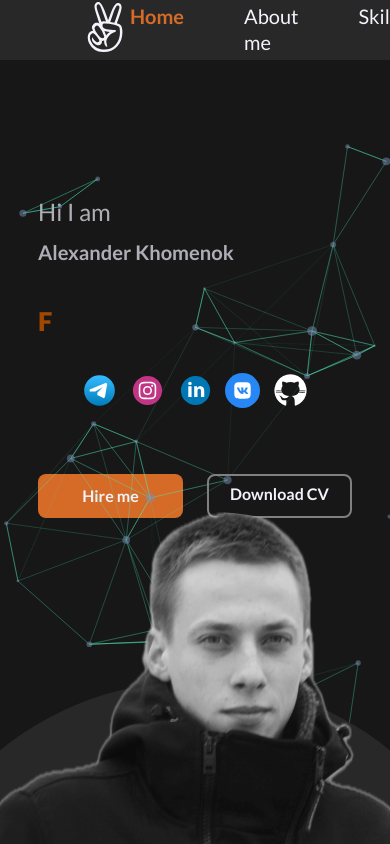
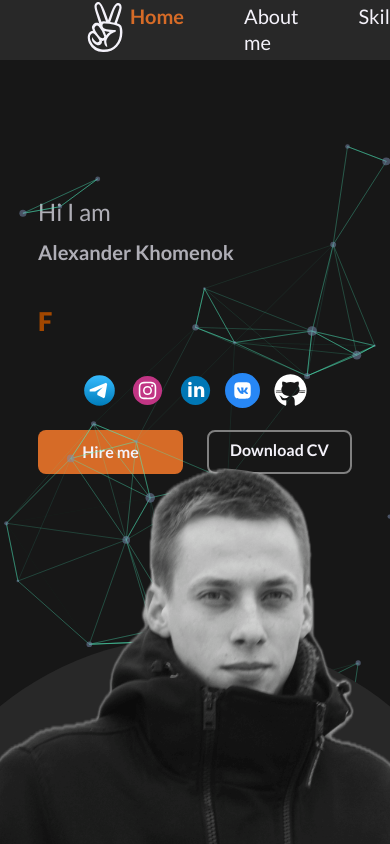
Before and after one commit to exleonardo/portfolio, a React (Vite) app: page / in a window 390 px wide. Shown: the top 844 px of the page. Built offline with nearby package versions, Linux system fonts and the light colour scheme.

Commit message:
style: add responsive

```diff
--- a/src/widgets/button-block/style/button-block.ts
+++ b/src/widgets/button-block/style/button-block.ts
@@ -3,5 +3,13 @@ import styled from 'styled-components'
 export const ButtonCV = styled.div`
   display: flex;
   margin-top: 60px;
+  width: 100%;
   gap: 24px;
+  @media screen and (width <= 992px) {
+    flex-wrap: wrap;
+    padding-top: 1rem;
+    max-width: 450px;
+    width: 100%;
+    margin: 0 auto;
+  }
 `
```
